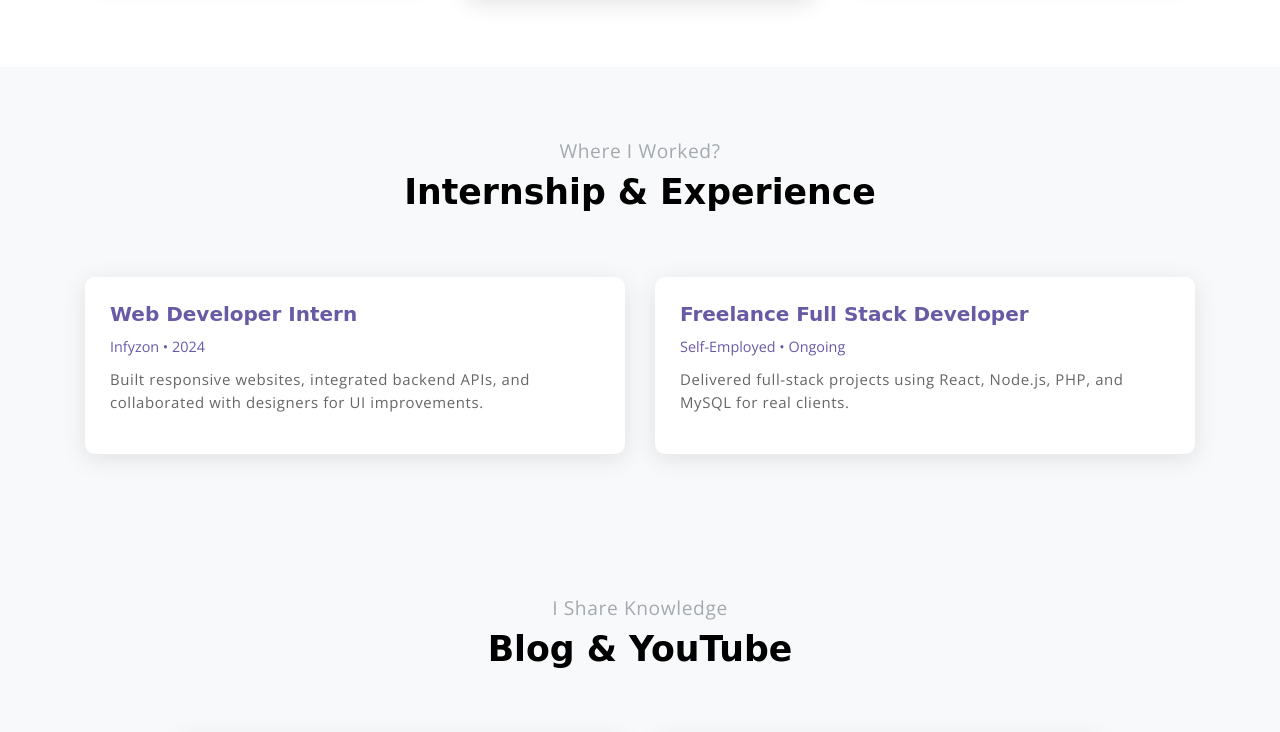
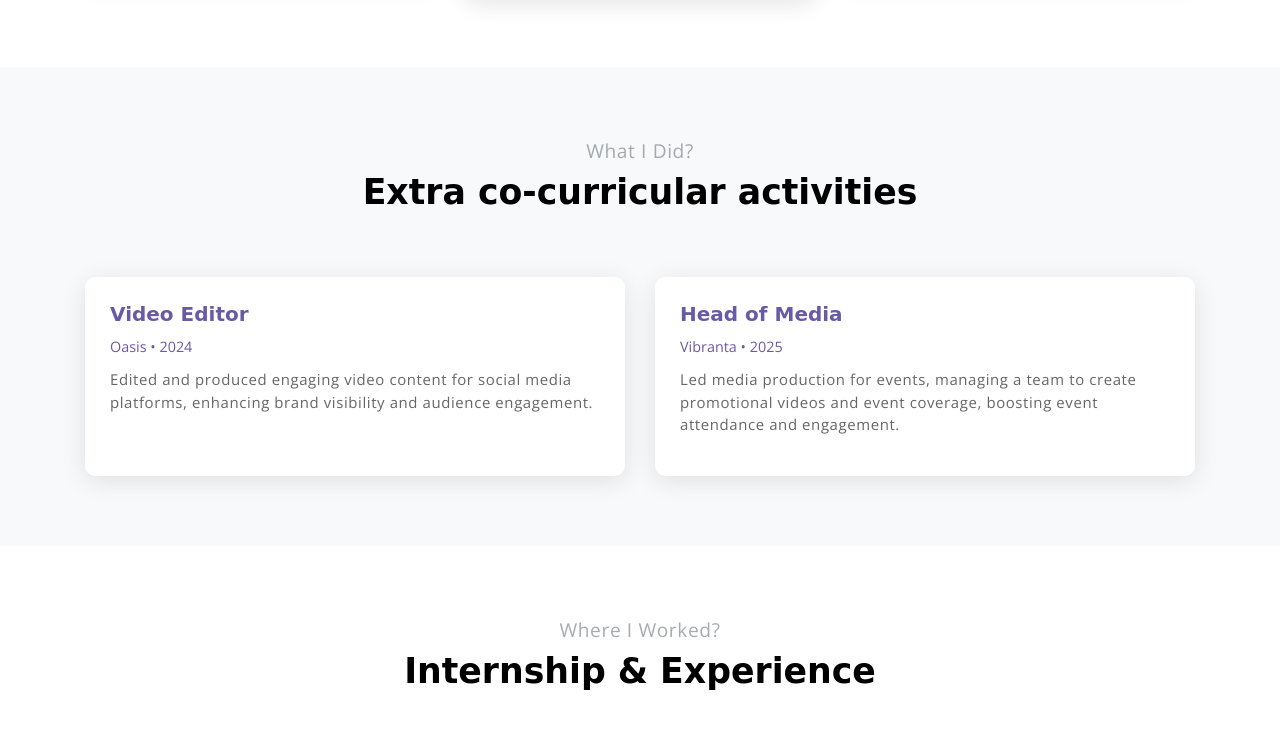
Before and after one commit to AkEditz/Ashok-work, a plain HTML site: page index.html in a window 1280 px wide. Shown: the part 4333-5065 px from the top of the page. Drawn offline with nearby package versions, Linux system fonts and the light colour scheme; a web font is replaced by a local one.

Commit message:
5 commit

```diff
--- a/index.html
+++ b/index.html
@@ -398,9 +398,39 @@
         </div>
     </section>
 
+    <section class="section bg-light" id="experience">
+        <div class="container text-center">
+            <p class="section-subtitle">What I Did?</p>
+            <h6 class="section-title mb-6">Extra co-curricular activities</h6>
+
+            <div class="row">
+                <div class="col-md-6">
+                    <div class="experience-card">
+                        <h5>Video Editor</h5>
+                        <span>Oasis • 2024</span>
+                        <p>
+                            Edited and produced engaging video content for social media platforms,
+                            enhancing brand visibility and audience engagement.<br><br>
+                        </p>
+                    </div>
+                </div>
+
+                <div class="col-md-6">
+                    <div class="experience-card">
+                        <h5>Head of Media</h5>
+                        <span>Vibranta • 2025</span>
+                        <p>
+                            Led media production for events, managing a team to create promotional
+                            videos and event coverage, boosting event attendance and engagement.
+                        </p>
+                    </div>
+                </div>
+            </div>
+        </div>
+    </section>
 
 
-    <section class="section bg-light" id="experience">
+    <section class="section" id="experience">
         <div class="container text-center">
             <p class="section-subtitle">Where I Worked?</p>
             <h6 class="section-title mb-6">Internship & Experience</h6>
@@ -452,7 +482,8 @@
                         <i class="ti-youtube"></i>
                         <h5>YouTube Channel</h5>
                         <p>College + Journey</p>
-          <a href="https://www.youtube.com/@ashoksimple" class="btn btn-outline-danger btn-sm">Visit Channel</a>
+                        <a href="https://www.youtube.com/@ashoksimple" class="btn btn-outline-danger btn-sm">Visit
+                            Channel</a>
                     </div>
                 </div>
             </div>
```
Lines whose indentation alone changed are shown as unchanged.
